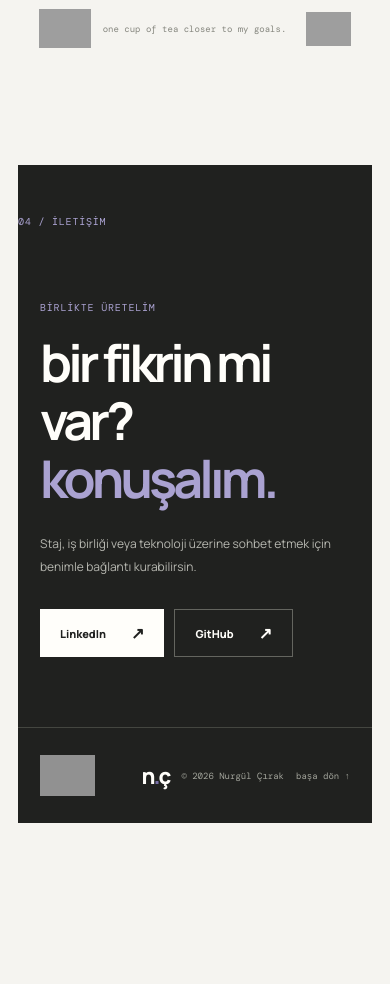
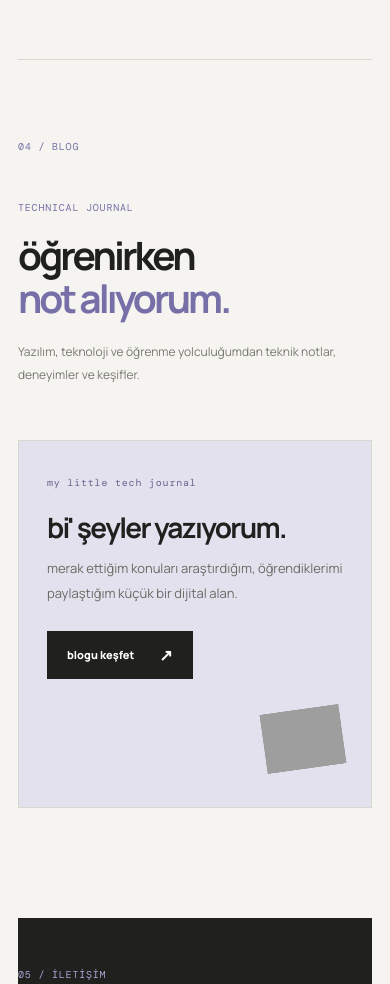
Before and after one commit to nurgulcirak/nurgulcirak.github.io, a plain HTML site: page index.html in a window 390 px wide. Shown: the part 4911-5895 px from the top of the page. Before the commit the page ends 5734 px from the top, so only its background shows below. Drawn offline with nearby package versions, Linux system fonts and the light colour scheme; grey boxes are pictures that could not be loaded.

Commit message:
feat: add technical blog infrastructure

```diff
--- /dev/null
+++ b/blog/blog.css
@@ -0,0 +1,185 @@
+
+/* =========================
+   Blog typography
+   ========================= */
+
+:root {
+    --blog-serif: "Fraunces", Georgia, serif;
+}
+
+/* =========================
+   Blog page
+   ========================= */
+
+.blog-page {
+    min-height: calc(100vh - 180px);
+    padding-top: 90px;
+    padding-bottom: 90px;
+}
+
+/* =========================
+   Blog introduction
+   ========================= */
+
+.blog-intro {
+    padding-bottom: 60px;
+    border-bottom: 1px solid var(--line);
+}
+
+.blog-intro .section-index {
+    margin-bottom: 25px;
+}
+
+.blog-intro h1 {
+    font-family: var(--blog-serif);
+    font-size: clamp(42px, 7vw, 88px);
+    font-weight: 500;
+    line-height: 1.1;
+    letter-spacing: -.04em;
+    margin: 0;
+}
+
+.blog-intro h1 span {
+    color: var(--accent);
+    font-style: italic;
+}
+
+.blog-description {
+    max-width: 520px;
+    color: #666960;
+    font-family: var(--sans);
+    font-size: 15px;
+    line-height: 1.9;
+    margin-top: 25px;
+}
+
+/* =========================
+   Blog articles
+   ========================= */
+
+.blog-posts {
+    padding-top: 45px;
+}
+
+.blog-section-title {
+    font-family: var(--mono);
+    font-size: 11px;
+    font-weight: 500;
+    letter-spacing: .08em;
+    color: var(--accent);
+    margin-bottom: 25px;
+}
+
+/* =========================
+   Empty state
+   ========================= */
+
+.empty-state {
+    min-height: 280px;
+    padding: 50px 25px;
+    background: var(--white);
+    border: 1px solid var(--line);
+
+    display: flex;
+    flex-direction: column;
+    align-items: center;
+    justify-content: center;
+
+    text-align: center;
+}
+
+.empty-symbol {
+    font-family: var(--mono);
+    font-size: 32px;
+    color: var(--accent);
+}
+
+.empty-state h3 {
+    font-family: var(--blog-serif);
+    font-size: 28px;
+    font-weight: 500;
+    letter-spacing: -.03em;
+    margin: 20px 0 10px;
+}
+
+.empty-state p {
+    font-family: var(--sans);
+    color: var(--muted);
+    font-size: 13px;
+    line-height: 1.8;
+    margin: 0;
+}
+
+.empty-note {
+    font-family: var(--mono);
+    font-size: 9px;
+    letter-spacing: .08em;
+    color: var(--accent);
+    margin-top: 30px;
+}
+
+/* =========================
+   Blog footer
+   ========================= */
+
+.blog-footer {
+    display: flex;
+    justify-content: space-between;
+    align-items: center;
+    gap: 15px;
+
+    padding-top: 25px;
+    padding-bottom: 25px;
+
+    border-top: 1px solid var(--line);
+
+    font-family: var(--mono);
+    font-size: 10px;
+    color: var(--muted);
+}
+
+.blog-footer a:hover {
+    color: var(--accent);
+}
+
+/* =========================
+   Responsive design
+   ========================= */
+
+@media (max-width: 800px) {
+
+    .blog-page {
+        padding-top: 60px;
+        padding-bottom: 60px;
+    }
+
+    .blog-intro {
+        padding-bottom: 40px;
+    }
+
+}
+
+@media (max-width: 520px) {
+
+    .blog-intro h1 {
+        font-size: clamp(36px, 10vw, 52px);
+    }
+
+    .blog-description {
+        font-size: 13px;
+    }
+
+    .empty-state {
+        min-height: 240px;
+        padding: 35px 20px;
+    }
+
+    .empty-state h3 {
+        font-size: 24px;
+    }
+
+    .blog-footer {
+        flex-wrap: wrap;
+    }
+
+}
--- a/index.html
+++ b/index.html
@@ -20,10 +20,11 @@
       <span></span><span></span>
     </button>
     <nav class="nav-links" id="navLinks" aria-label="Ana navigasyon">
-      <a href="#about">hakkımda</a>
-      <a href="#skills">yetkinlikler</a>
-      <a href="#work">çalışmalar</a>
-      <a href="#contact" class="nav-contact">iletişim <span>↗</span></a>
+    <a href="#about">hakkımda</a>
+    <a href="#skills">yetkinlikler</a>
+    <a href="#work">çalışmalar</a>
+    <a href="#blog">blog</a>
+    <a href="#contact" class="nav-contact">iletişim <span>↗</span></a>
     </nav>
   </header>
 
@@ -182,15 +183,51 @@
       </article>
 
       <div class="work-note"><span>+</span> sıradaki hedef: öğrendiklerimi daha fazla uygulamalı projeye dönüştürmek.</div>
-      <div class="tea-note">
-        <img src="cay.png" alt="Bir fincan çay" class="tea-image">
-        <p>one cup of tea closer to my goals.</p>
-        <img src="cicek3.png" alt="" class="tea-flower" aria-hidden="true">
-      </div>
     </section>
 
+<section class="blog section-wrap section-block" id="blog">
+
+    <div class="section-index">04 / BLOG</div>
+
+    <div class="section-heading">
+        <div>
+            <p class="section-kicker">TECHNICAL JOURNAL</p>
+
+            <h2>öğrenirken<br><em>not alıyorum.</em></h2>
+        </div>
+
+        <p class="heading-note">
+            Yazılım, teknoloji ve öğrenme yolculuğumdan
+            teknik notlar, deneyimler ve keşifler.
+        </p>
+    </div>
+
+    <div class="blog-teaser">
+
+        <div class="blog-teaser-content">
+            <span class="blog-teaser-label">my little tech journal</span>
+
+            <h3>bi' şeyler yazıyorum.</h3>
+
+            <p>
+                merak ettiğim konuları araştırdığım,
+                öğrendiklerimi paylaştığım küçük bir dijital alan.
+            </p>
+
+            <a class="button button-dark" href="blog/index.html">
+                blogu keşfet <span>↗</span>
+            </a>
+        </div>
+
+        <img src="cay.png" alt="" class="blog-teaser-image" aria-hidden="true">
+
+    </div>
+
+</section>
+
+
     <section class="contact section-wrap" id="contact">
-      <div class="section-index">04 / İLETİŞİM</div>
+      <div class="section-index">05 / İLETİŞİM</div>
       <div class="contact-main">
         <p class="section-kicker">BİRLİKTE ÜRETELİM</p>
         <h2>bir fikrin mi var?<br><em>konuşalım.</em></h2>
--- a/style.css
+++ b/style.css
@@ -417,17 +417,6 @@ h2 em { color: var(--accent); font-style: normal; }
   overflow: hidden;
 }
 .learning-cat img { width: 100%; height: 100%; object-fit: contain; }
-.tea-note {
-  display: flex;
-  align-items: center;
-  justify-content: flex-end;
-  gap: 12px;
-  margin-top: 24px;
-  color: #85867e;
-  font: 9px var(--mono);
-}
-.tea-image { width: 52px; height: 52px; object-fit: contain; }
-.tea-note p { margin: 0; }
 .footer-avatar {
   width: 48px;
   height: 48px;
@@ -450,7 +439,6 @@ h2 em { color: var(--accent); font-style: normal; }
   .about-flower { width: 42px; }
   .learning-strip { padding-right: 80px; }
   .learning-cat { width: 65px; height: 65px; right: 8px; }
-  .tea-note { justify-content: center; }
   .footer-avatar { width: 38px; height: 38px; }
 }
 
@@ -514,13 +502,6 @@ h2 em { color: var(--accent); font-style: normal; }
   bottom: 0;
   transform: rotate(5deg);
 }
-.tea-note { position: relative; }
-.tea-flower {
-  width: 64px;
-  height: 64px;
-  object-fit: contain;
-  margin-left: 8px;
-}
 .footer-avatar {
   width: 55px;
   height: 55px;
@@ -544,5 +525,76 @@ h2 em { color: var(--accent); font-style: normal; }
   .learning-strip { padding-right: 130px; }
   .learning-cat { width: 72px; height: 65px; right: 42px; }
   .learning-bird { width: 29px; right: 5px; }
-  .tea-flower { width: 45px; height: 45px; }
 }
+
+/* Homepage blog section */
+
+.blog-teaser {
+    position: relative;
+    overflow: hidden;
+    background: var(--accent-soft);
+    border: 1px solid var(--line);
+    padding: 45px;
+    min-height: 280px;
+    display: flex;
+    align-items: center;
+    justify-content: space-between;
+    gap: 30px;
+}
+
+.blog-teaser-content {
+    max-width: 540px;
+}
+
+.blog-teaser-label {
+    font-family: var(--mono);
+    font-size: 10px;
+    letter-spacing: .08em;
+    color: #69638d;
+}
+
+.blog-teaser h3 {
+    font-size: clamp(28px, 4vw, 44px);
+    font-weight: 700;
+    letter-spacing: -.06em;
+    line-height: 1.2;
+    margin: 20px 0 12px;
+}
+
+.blog-teaser p {
+    font-size: 13px;
+    line-height: 1.9;
+    color: #686b63;
+    margin: 0 0 25px;
+}
+
+.blog-teaser img.blog-teaser-image {
+    display: block;
+    width: 110px;
+    max-width: 110px;
+    height: 110px;
+    flex-shrink: 0;
+    object-fit: contain;
+    transform: rotate(-8deg);
+    transition: transform .3s ease;
+}
+
+.blog-teaser:hover .blog-teaser-image {
+    transform: rotate(0deg);
+}
+
+@media (max-width: 520px) {
+    .blog-teaser {
+        flex-direction: column;
+        align-items: flex-start;
+        padding: 28px;
+        gap: 20px;
+    }
+
+    .blog-teaser img.blog-teaser-image {
+        width: 80px;
+        max-width: 80px;
+        height: 80px;
+        align-self: flex-end;
+    }
+}
```
Also changed, not shown: blog/index.html (added, +100 -0 lines).
